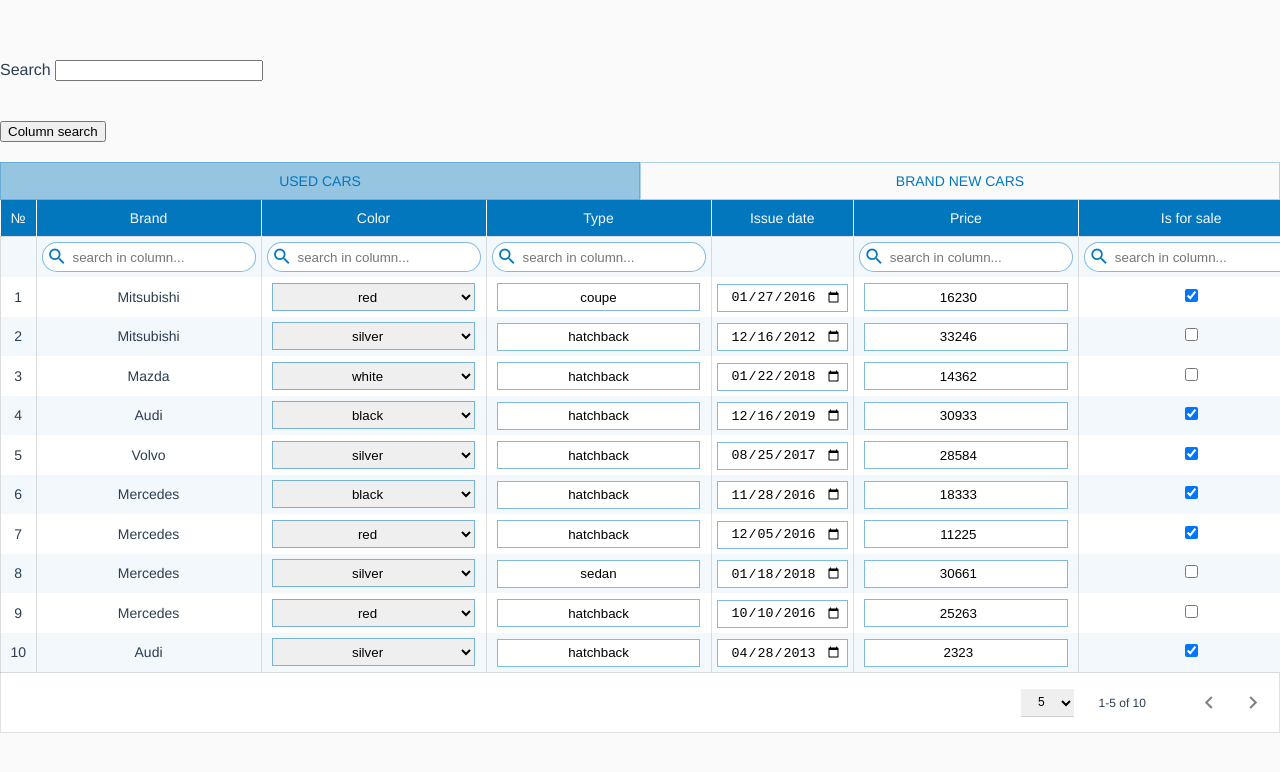
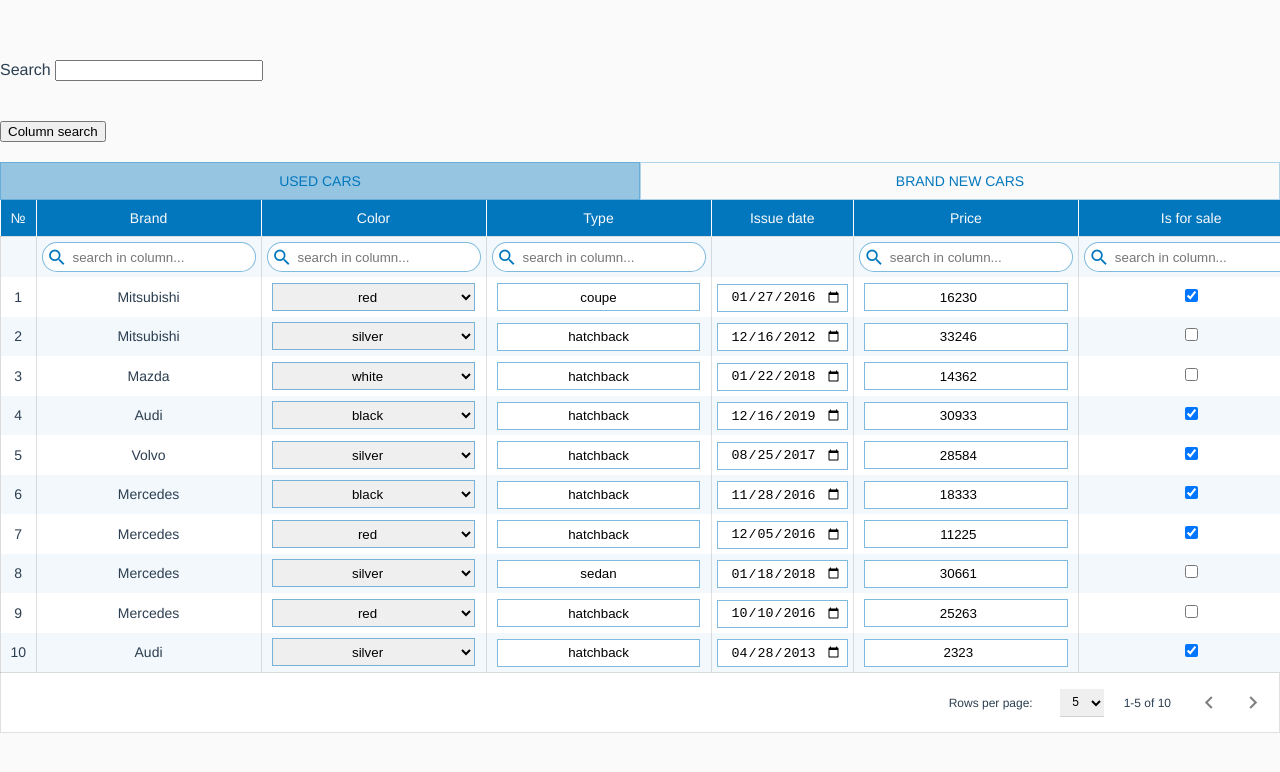
Before and after one commit to russian-stan/vue-flex-table, a Vue app: page / in a window 1280 px wide. Shown: the top 772 px of the page. Built offline with nearby package versions, Linux system fonts and the light colour scheme.

Commit message:
table footer styles - items count

```diff
--- a/src/components/VFTable.vue
+++ b/src/components/VFTable.vue
@@ -169,12 +169,17 @@
 
       <div class="table-footer">
         <div class="rows-count">
-          <select class="table-input table-input--items-count">
-            <option>5</option>
-            <option>10</option>
-            <option>20</option>
-            <option>All</option>
-          </select>
+
+          <div class="items-select">
+            <label class="items-count-label" for="items-count">Rows per page:</label>
+            <select id="items-count" class="table-input table-input--items-count">
+              <option>5</option>
+              <option>10</option>
+              <option>20</option>
+              <option>All</option>
+            </select>
+          </div>
+
           <span class="items-per-page">
             1-5 of {{tablesModel[tab].rows.length}}
           </span>
--- a/src/styles/vf-table-styles.scss
+++ b/src/styles/vf-table-styles.scss
@@ -145,7 +145,7 @@
 
       .search-column-icon {
         position: absolute;
-        top: 4px;
+        top: 5px;
         left: 5px;
         width: 21px;
         height: 21px;
@@ -204,7 +204,7 @@
     }
 
     &--items-count {
-      min-width: 35%;
+      min-width: 35px;
       font-size: 12px;
       cursor: pointer;
       border: 0;
@@ -240,7 +240,6 @@
     width: 100%;
     height: 60px;
     display: flex;
-    flex-wrap: wrap;
     justify-content: flex-end;
     align-items: center;
     padding: 0 8px;
@@ -248,11 +247,22 @@
     border: 1px solid rgba(#000000, 0.12);
     border-top: 0;
 
+    .items-select {
+      display: flex;
+      justify-content: space-between;
+      align-items: center;
+      width: 155px;
+      margin-right: 20px;
+    }
+
+    .items-count-label {
+      font-size: 12px;
+    }
+
     .rows-count {
       display: flex;
       align-items: center;
       justify-content: space-between;
-      width: 150px;
       margin-right: 20px;
     }
 
@@ -260,7 +270,6 @@
       display: flex;
       align-items: center;
       justify-content: center;
-      min-width: 65%;
       font-size: 12px;
     }
 
```
